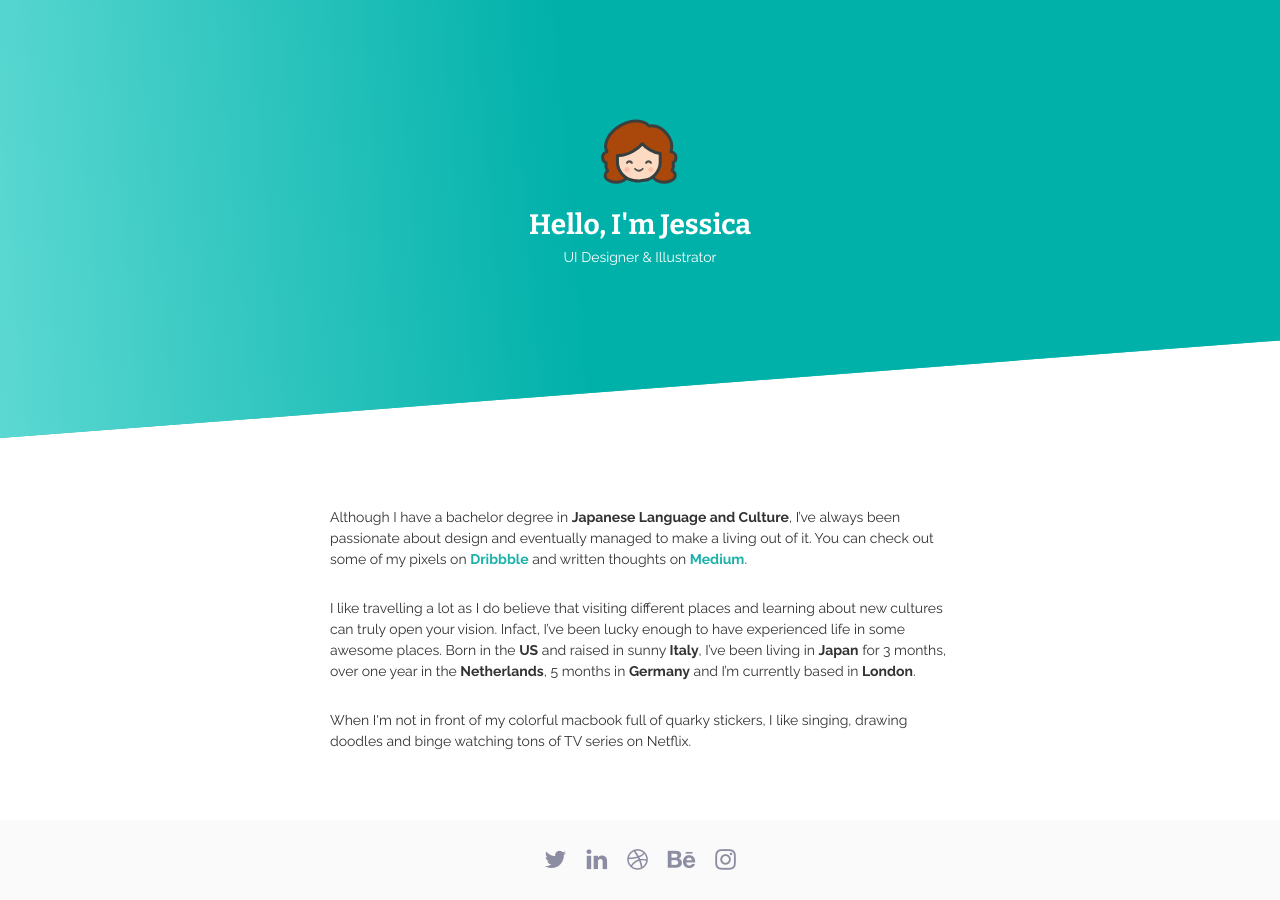
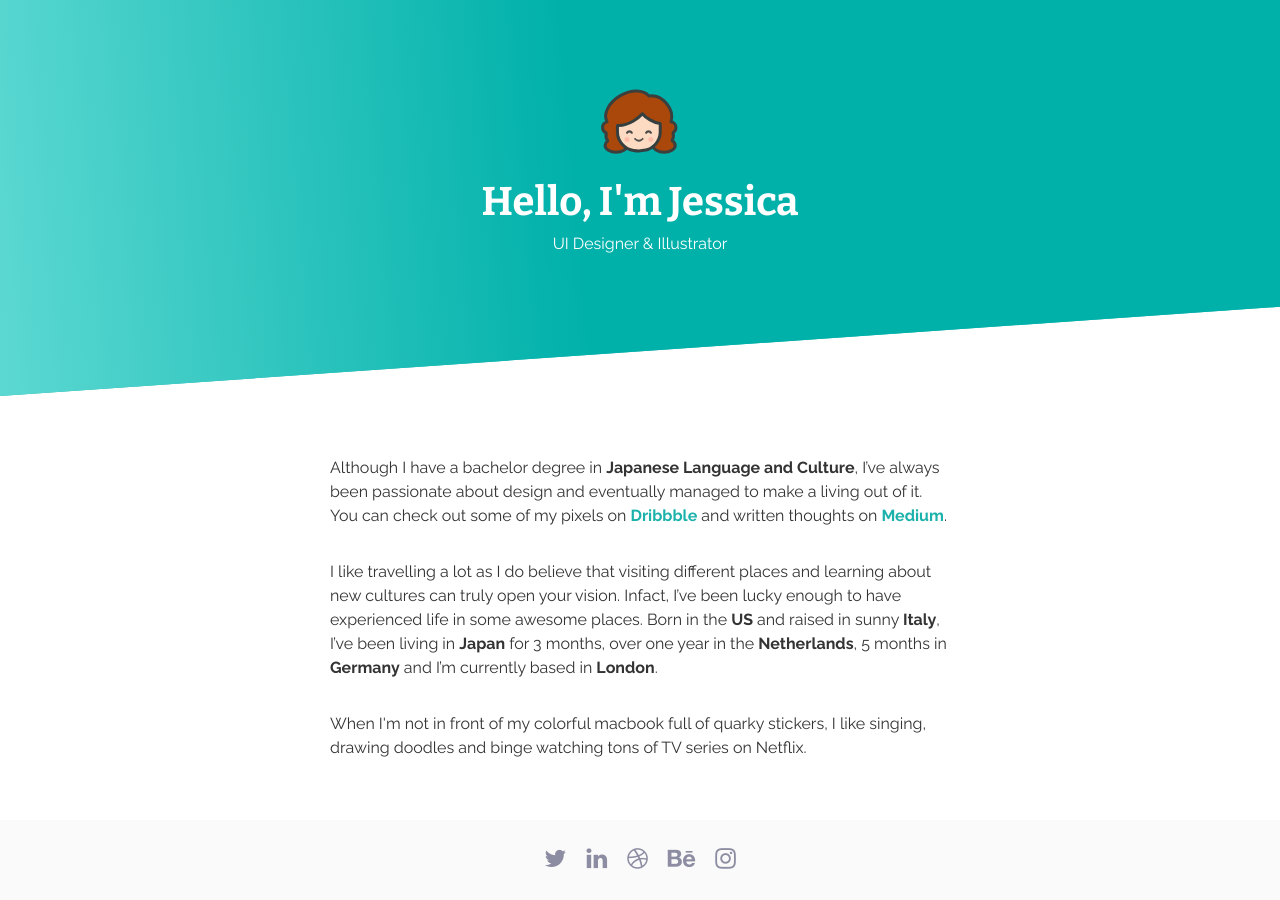
Before and after one commit to jexyla/jexyla.github.io, a Jekyll site: the page built from index.html, in a window 1280 px wide. Built offline with Jekyll 4.4.1, drawn with Linux system fonts in a browser that asks for light colours; nearby versions of some CDN libraries.

Commit message:
Font size increased

```diff
--- a/css/main.scss
+++ b/css/main.scss
@@ -5,7 +5,7 @@
 @charset  "utf-8";
 
 $spacing-unit: 30px;
-$base-font-size: 14px;
+$base-font-size: 16px;
 $base-line-height: 1.5;
 $base-font-family: Raleway, Arial;
 
@@ -71,6 +71,7 @@ header {
 
     h1 {
         font-family: Bitter, serif;
+        font-size: 40px;
     }
 
     h4 {
```
